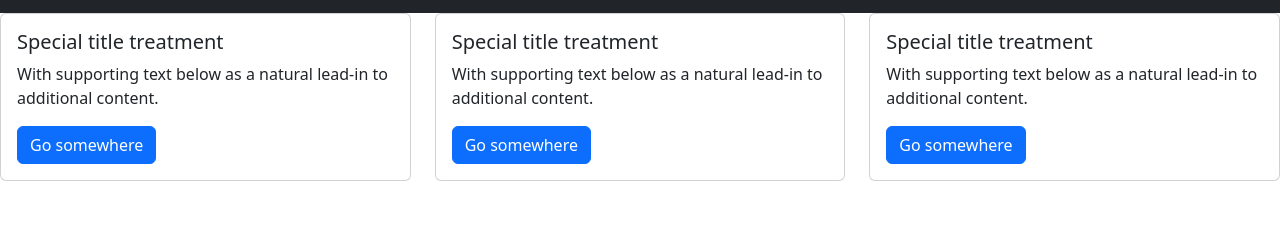
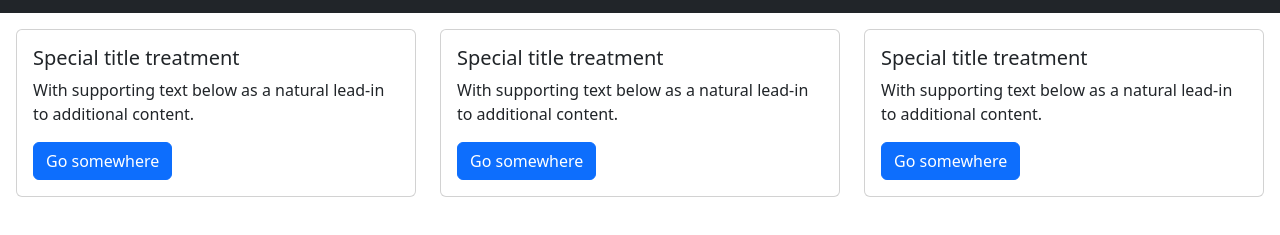
Before and after one commit to ead-codigo-2022/ejercicio-con-bootstrap-dragas-tomasello, a plain HTML site: page index.html in a window 1280 px wide. Shown: the part 59-294 px from the top of the page. Drawn offline with nearby package versions, Linux system fonts and the light colour scheme.

Commit message:
Update index.html

```diff
--- a/index.html
+++ b/index.html
@@ -28,7 +28,7 @@
 
 	<!-- Carrusel con destacados -->
 	<!-- Sección con 3 tarjetas de contenido -->
-	<div class="row">
+	<div class="row d-flex p-3">
 		<div class="col-sm-4">
 		  <div class="card">
 			<div class="card-body">
```
